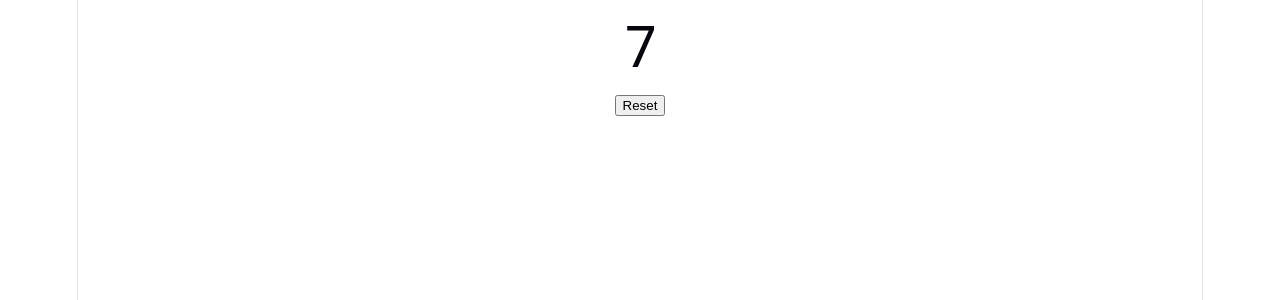
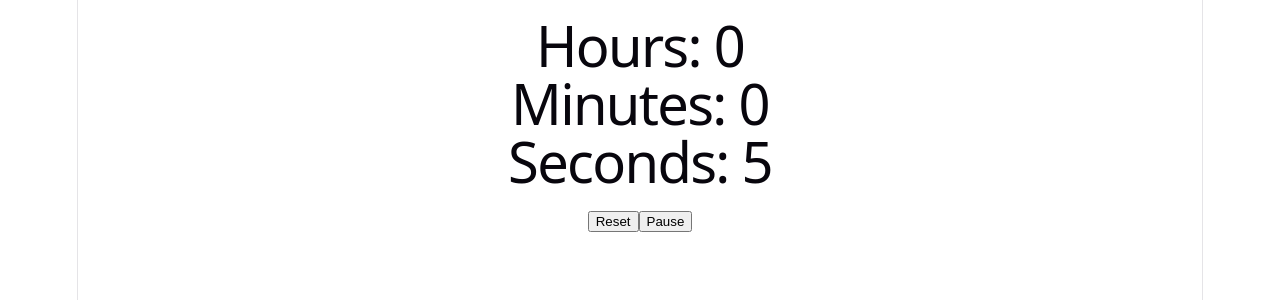
Before and after one commit to scraxx99/NerdyNeighbor, a React (Vite) app: page / in a window 1280 px wide. Shown: the top 300 px of the page. Built offline with nearby package versions, Linux system fonts and the light colour scheme.

Commit message:
finally finished the timer gotta make it look pretty

```diff
--- a/src/timer.tsx
+++ b/src/timer.tsx
@@ -1,18 +1,37 @@
-import {useEffect, useState} from 'react';
-//Basic timer that counts need to figuire out how to convert seconds into minutes, hours, etc.
+import { useEffect, useState } from "react";
+//Initial timer function with hours seconds and minutes I dont even wanna talk about how long this took
+export function Counter() {
+    const [seconds, setSeconds] = useState(0);
+    const [running, setRunning] = useState(true);
 
-    export function Counter(){
-        const [count, setCount] = useState<number>(0);
+    useEffect(() => {
+        if (!running) return;
 
-        useEffect(() => {
-            const interval = setInterval(() => {
-                setCount(prev => prev + 1);
+        const interval = setInterval(() => {
+            setSeconds(prev => prev + 1);
+        }, 1000);
 
-            },1000);
+        return () => clearInterval(interval);
+    }, [running]);
 
-            return() => clearInterval(interval);
 
-        },[]);
-       return (<div><h1>{count}</h1>
-       <button onClick={() => setCount (0)}> Reset</button></div>);
-    }
+    const mins = Math.floor((seconds % 3600) / 60);
+    const hor = Math.floor(seconds / 3600);
+    const secs = seconds % 60;
+
+    return (
+        <div>
+            <h1>Hours: {hor}</h1>
+            <h1>Minutes: {mins}</h1>
+            <h1>Seconds: {secs}</h1>
+
+            <button onClick={() => setSeconds(0)}>
+                Reset
+            </button>
+
+            <button onClick={() => setRunning(prev => !prev)}>
+            {running ? "Pause" : "Resume"}
+            </button>
+        </div>
+    );
+}
```
